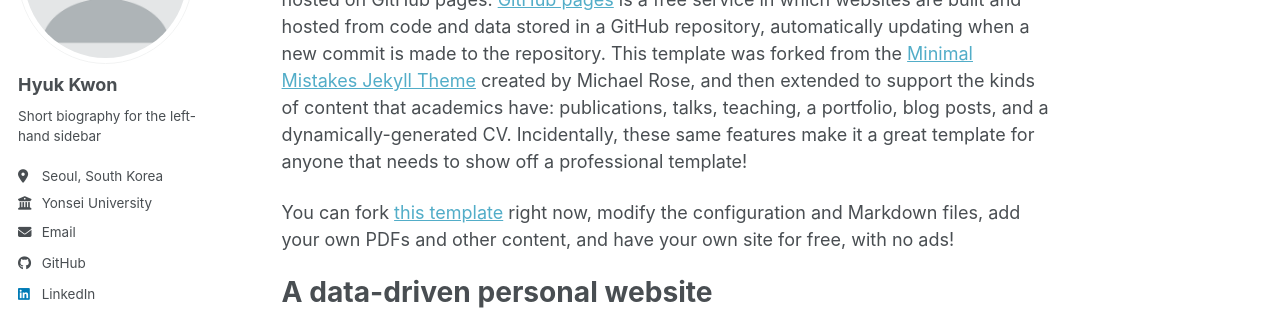
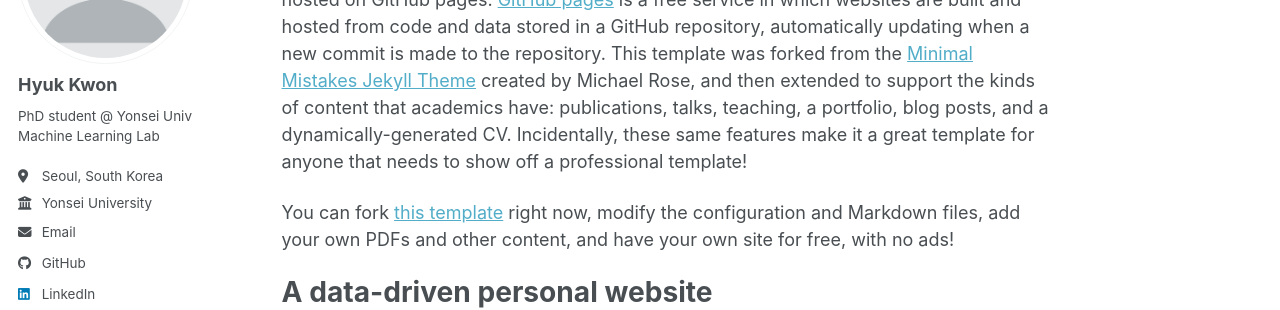
Before and after one commit to kh12043/kh12043.github.io, a Jekyll site: the page built from _pages/about.md, in a window 1280 px wide. Shown: the part 212-522 px from the top of the page. Built offline with Jekyll 4.4.1, drawn with Linux system fonts in a browser that asks for light colours; a script bundle is joined from its source files by our own code; library files that are not in the unit come from our copies.

Commit message:
Update _config.yml

```diff
--- a/_config.yml
+++ b/_config.yml
@@ -26,7 +26,7 @@
   avatar           : "profile.png"
   name             : "Hyuk Kwon"
   pronouns         : # example: "she/her"
-  bio              : "Short biography for the left-hand sidebar"
+  bio              : "PhD student @ Yonsei Univ Machine Learning Lab"
   location         : "Seoul, South Korea"
   employer         : "Yonsei University"
   uri              : # URL
```
